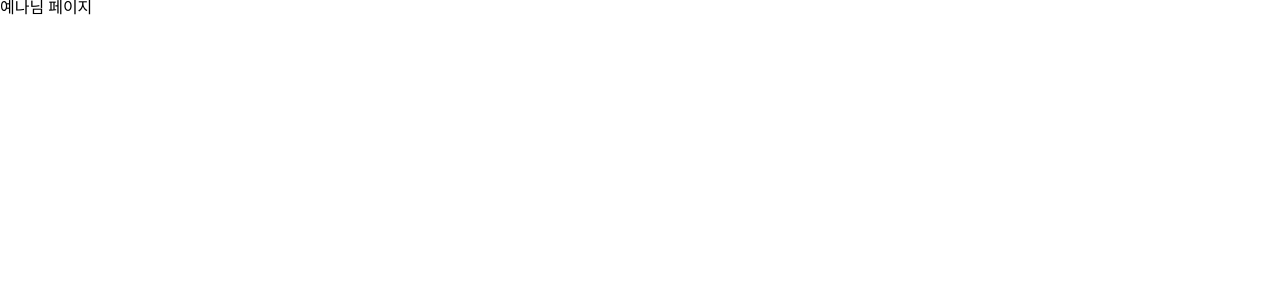
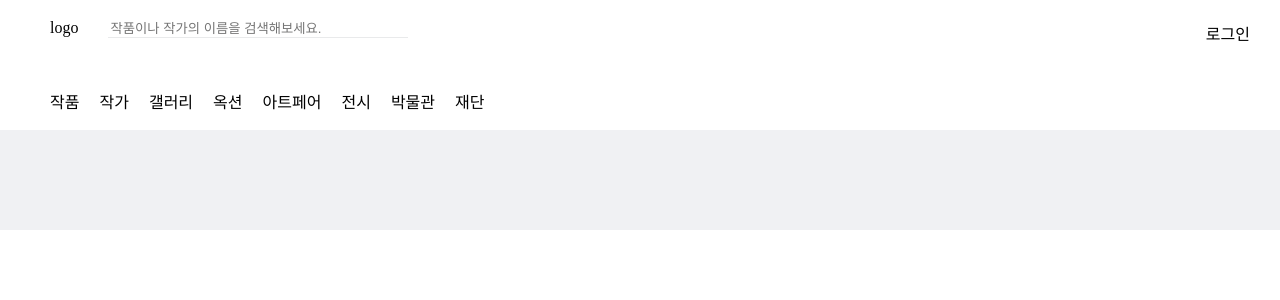
Before and after one commit to Lesh97/artwork, a React (Create React App) app in the folder client/: page /na in a window 1280 px wide. Shown: the top 300 px of the page. Built offline with nearby package versions, Linux system fonts and the light colour scheme.

Commit message:
예나님 헤더부분 완성

```diff
--- a/client/src/App.tsx
+++ b/client/src/App.tsx
@@ -1,4 +1,4 @@
-import React, { useState } from "react";
+import { useState } from "react";
 import "./App.css";
 import YeonJoo from "./routes/joo";
 import JaeJung from "./routes/jung";
--- a/client/src/components/Header.tsx
+++ b/client/src/components/Header.tsx
@@ -1,4 +1,3 @@
-import React from "react";
 import { Link } from "react-router-dom";
 import styled from "styled-components";
 
--- /dev/null
+++ b/client/src/components/YenaHeader.tsx
@@ -0,0 +1,109 @@
+import { Link } from "react-router-dom";
+import styled from "styled-components";
+
+const HeaderFixed = styled.div`
+  display: flex;
+  align-items: center;
+  justify-content: space-between;
+  width: 100%;
+  height: 130px;
+`;
+const LeftHeader = styled.div`
+  display: flex;
+  align-items: flex-start;
+  justify-content: space-between;
+  flex-direction: column;
+  margin-left: 30px;
+  height: 100%;
+  div {
+    display: flex;
+    margin-left: 10px;
+    margin-top: 10px;
+    input {
+      margin-left: 30px;
+      margin-top: 10px;
+      width: 300px;
+      border-style: none;
+      border-bottom: 1px solid #e9eaeb;
+      :focus {
+        outline: none;
+      }
+    }
+  }
+`;
+
+const Nav = styled.div`
+  width: 100%;
+  height: 35px;
+`;
+
+const Navul = styled.ul`
+  list-style: none;
+  padding-left: 0px;
+  margin: 0%;
+  width: 100%;
+
+  a {
+    color: black;
+    float: left;
+    height: 100%;
+    margin-left: 10px;
+    margin-right: 10px;
+    :hover {
+      font-weight: 800;
+      border-bottom: 2px solid black;
+    }
+  }
+`;
+
+const LogIn = styled.div`
+  margin-right: 30px;
+  padding-bottom: 60px;
+  cursor: pointer;
+`;
+
+function YenaHeader() {
+  return (
+    <>
+      <HeaderFixed>
+        <LeftHeader>
+          <div>
+            <div>logo</div>
+            <input placeholder="작품이나 작가의 이름을 검색해보세요."></input>
+          </div>
+          <Nav>
+            <Navul>
+              <Link to="*">
+                <li>작품</li>
+              </Link>
+              <Link to="*">
+                <li>작가</li>
+              </Link>
+              <Link to="*">
+                <li>갤러리</li>
+              </Link>
+              <Link to="*">
+                <li>옥션</li>
+              </Link>
+              <Link to="*">
+                <li>아트페어</li>
+              </Link>
+              <Link to="*">
+                <li>전시</li>
+              </Link>
+              <Link to="*">
+                <li>박물관</li>
+              </Link>
+              <Link to="*">
+                <li>재단</li>
+              </Link>
+            </Navul>
+          </Nav>
+        </LeftHeader>
+        <LogIn>로그인</LogIn>
+      </HeaderFixed>
+    </>
+  );
+}
+
+export default YenaHeader;
--- a/client/src/routes/na.tsx
+++ b/client/src/routes/na.tsx
@@ -1,7 +1,26 @@
+import YenaHeader from "../components/YenaHeader";
+import styled from "styled-components";
+/**  ---------------필터 부분 ----------------  */
+const Filter = styled.div`
+  width: 100%;
+  height: 100px;
+  background-color: #f0f1f3;
+`;
+
+/**  ---------------메인 부분 ----------------  */
+const MainContainer = styled.div``;
+const Favorite = styled.div``;
+const ArtWorksContainer = styled.div``;
+
 function Yena() {
   return (
     <>
-      <h1>예나님 페이지</h1>
+      <YenaHeader />
+      <Filter></Filter>
+      <MainContainer>
+        <Favorite></Favorite>
+        <ArtWorksContainer></ArtWorksContainer>
+      </MainContainer>
     </>
   );
 }
```
